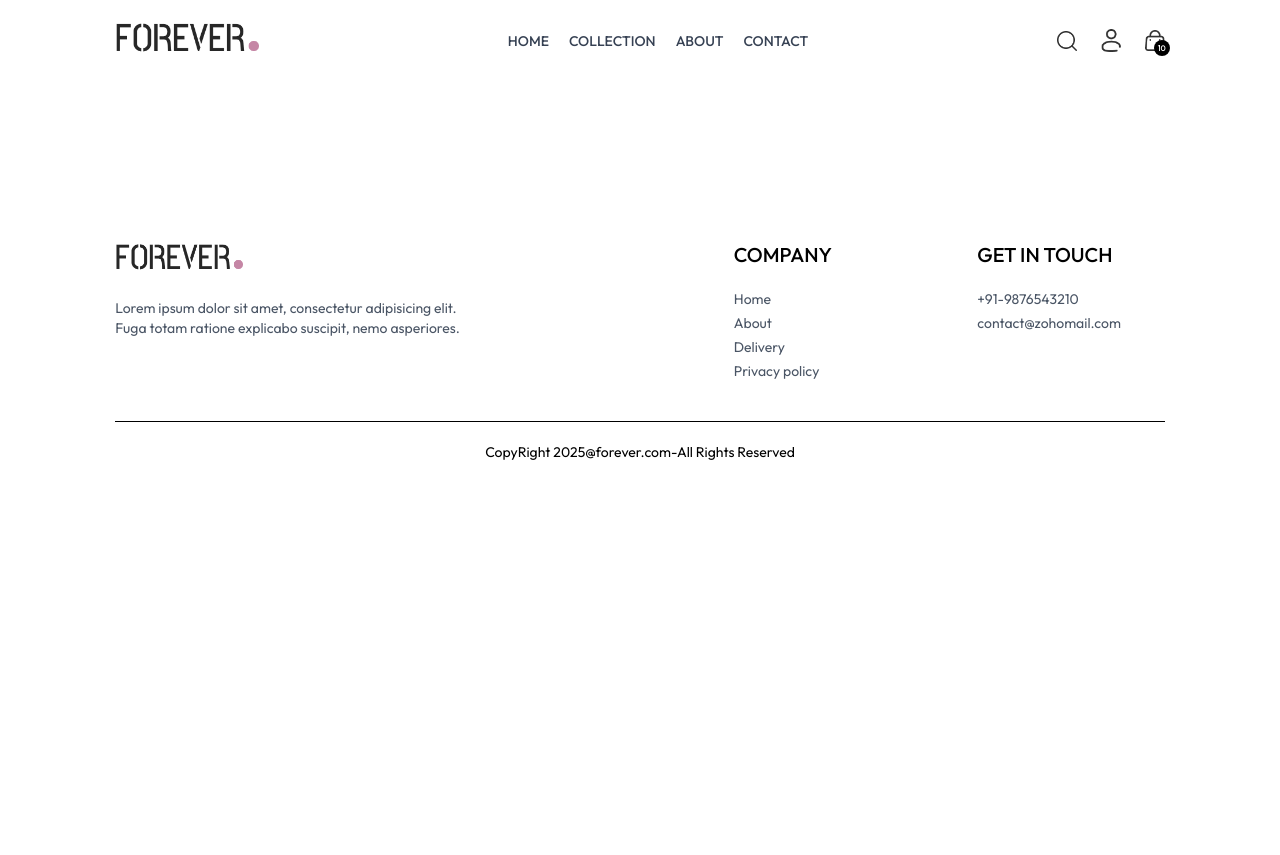
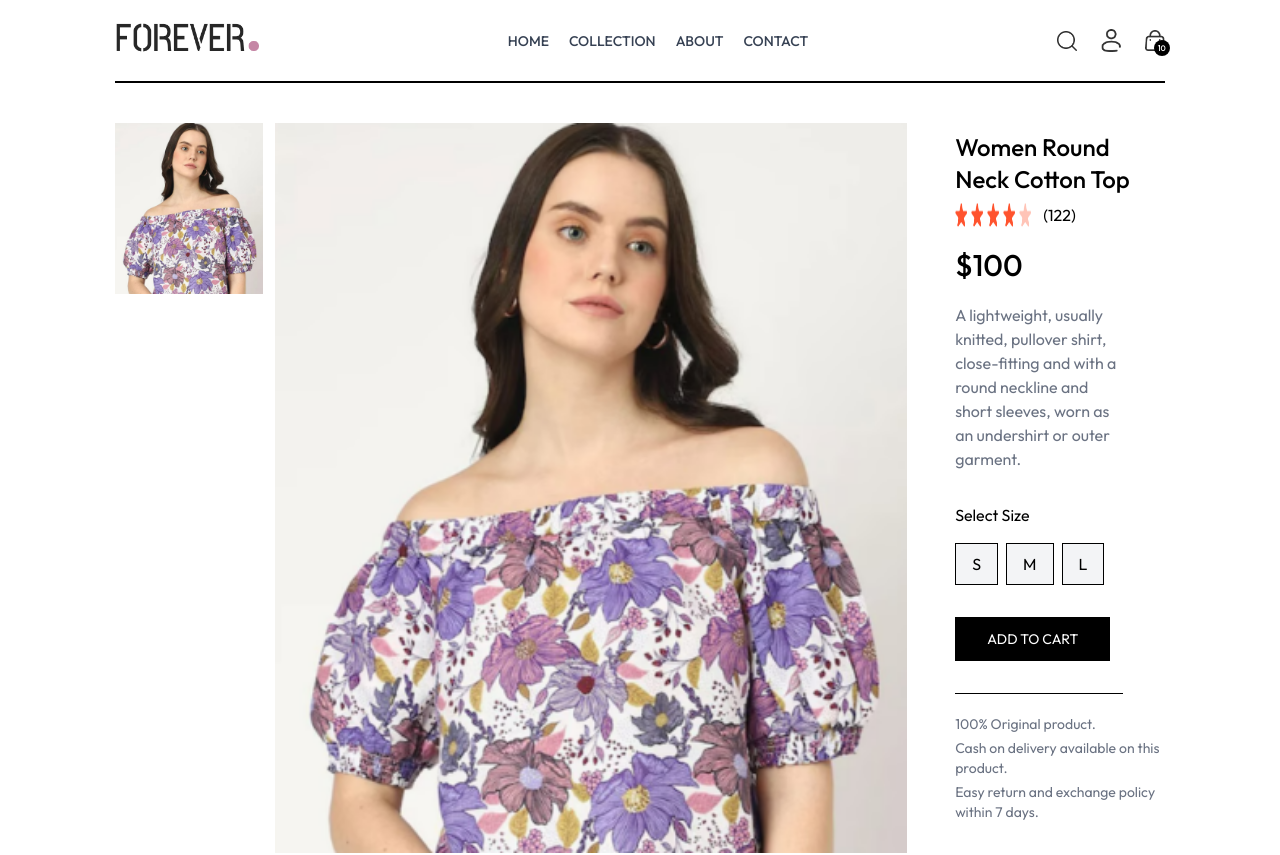
Before and after one commit to amitkumh9529/ECOMMERCE_WEB, a React (Vite) app in the folder frontend/: page /product/aaaaa in a window 1280 px wide. Shown: the top 855 px of the page. Before the commit the page ends 800 px from the top, so only its background shows below. Built offline with nearby package versions, Linux system fonts and the light colour scheme; a web font is replaced by a local one.

Commit message:
product page

```diff
--- a/frontend/src/pages/Collection.jsx
+++ b/frontend/src/pages/Collection.jsx
@@ -6,7 +6,7 @@
 
 function Collection() {
 
-  const { products } = useContext(ShopContext);
+  const { products , search , showSearch } = useContext(ShopContext);
   const [showFilter, setShowFilter] = useState(false);
   const [filterProducts,setFilterProducts] = useState([]);
   const [category,setCategory] = useState([]);
@@ -35,6 +35,10 @@
 
   const applyFilter = () => {
     let productsCopy = products.slice();
+
+    if(showSearch && search ) {
+      productsCopy = productsCopy.filter(item => item.name.toLowerCase().includes(search.toLowerCase()));
+    }
 
     if (category.length > 0) {
       productsCopy = productsCopy.filter(item => category.includes(item.category));
@@ -69,15 +73,15 @@
 
 
 
-  useEffect(()=>{
-    setFilterProducts(products)
-  }, [])
+  // useEffect(()=>{
+  //   setFilterProducts(products)
+  // }, [])
 
 
 
-   useEffect(()=>{
-    applyFilter();
-  },[category,subCategory])
+  useEffect(()=>{
+      applyFilter();
+  },[category,subCategory,search,showSearch])
 
 
   useEffect(()=> {
--- a/frontend/src/pages/Product.jsx
+++ b/frontend/src/pages/Product.jsx
@@ -1,11 +1,101 @@
-import React from 'react'
+import React, { useContext, useEffect, useState } from 'react'
+import { useParams } from 'react-router-dom'
+import { ShopContext } from '../context/ShopContext';
+import { assets } from '../assets/assets';
 
 const Product = () => {
-  return (
-    <div>
+
+  const { productID } = useParams();
+  const { products , currency} = useContext(ShopContext);
+  const [ productData, setProductData ] = useState(false);
+  const [image,setImage] = useState('')
+  const [size,setSize] = useState('')
+
+  const fetchProductData = async () => {
+
+     products.map((item) => {
+         if (item._id == productID){
+          setProductData(item)
+          setImage(item.image[0])
+          console.log(item);
+          return null;
+
+
+         }
+
+
+
+     })
+
+
+  }
+
+  useEffect(() => {
+
+    fetchProductData();
+  }, [productID])
+
+
+  return productData ? (
+    <div className='border-t-2 pt-10 transation-opacity ease-in duration-500 opacity-100'>
+
+      {/* Product Data */}
+
+      <div className='flex gap-12 sm:gap-12 flex-col sm:flex-row'>
+
+        {/* Product images */}
+        <div className='flex flex-col-reverse gap-3 sm:flex-row'>
+          <div className='flex sm:flex-col overflow-x-auto sm:overflow-y-scroll justify-between sm:justify-normal sm:w-[18.7%] w-full'>
+
+            {
+              productData.image.map((item,index) =>(
+                <img onClick={()=> setImage(item)} src={item} key={index} className='w-[24%] sm:w-full sm:mb-3 flex-shrink-0 cursor-pointer' alt="" />
+              ))
+            }
+
+          </div>
+          <div className='w-full sm:w-[80%]'>
+              <img className='w-full h-auto' src={image} alt="" />
+
+          </div>
+
+        </div>
+
+        {/* ----------Product info---------- */}
+
+        <div className='flex-1'>
+          <h1 className='font-medium text-2xl mt-2'>{productData.name}</h1>
+          <div className='flex item-center gap-1 mt-2'>
+            <img src={assets.star_icon} alt="" className="w-3 5" />
+            <img src={assets.star_icon} alt="" className="w-3 5" />
+            <img src={assets.star_icon} alt="" className="w-3 5" />
+            <img src={assets.star_icon} alt="" className="w-3 5" />
+            <img src={assets.star_dull_icon} alt="" className="w-3 5" />
+            <p className='pl-2'>(122)</p>
+          </div>
+          <p className='mt-5 text-3xl font-medium'>{currency}{productData.price}</p>
+          <p className='mt-5 text-gray-500 md:w-4/5'>{productData.description}</p>
+          <div className='flex flex-col gap-4 my-8'>
+            <p>Select Size</p>
+            <div className='flex gap-2'>
+              {productData.sizes.map((item,index) => (
+                <button onClick={() => setSize(item)} className={`border py-2 px-4 bg-gray-100 cursor-pointer ${item === size ? 'border-orange-500' : '' }`} key={index}>{item}</button>
+              ))}
+            </div>
+          </div>
+          <button className='bg-black text-white px-8 py-3 text-sm active:bg-gray-700 cursor-pointer'>ADD TO CART</button>
+          <hr className='mt-8 sm:w-4/5'/>
+          <div className='text-sm text-gray-500 mt-5 flex flex-col gap-1'>
+            <p>100% Original product.</p>
+            <p>Cash on delivery available on this product.</p>
+            <p>Easy return and exchange policy within 7 days.</p>
+          </div>
+        </div>
+
+      </div>
 
     </div>
-  )
+  ) : <div className='opacity-0'></div>
 }
 
 export default Product
```
